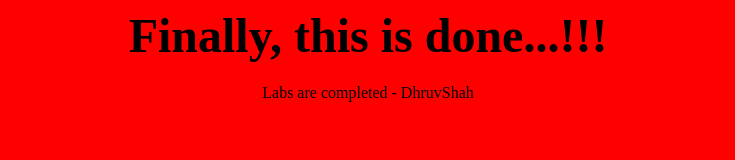
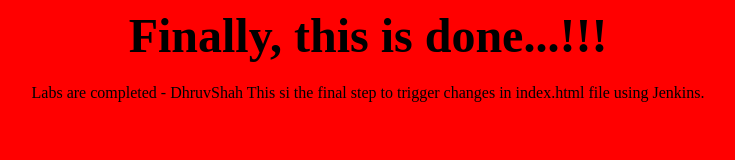
Before and after one commit to DhruvS0/DS-BG, a plain HTML site: page index.html in a window 1280 px wide. Shown: the whole page, without its empty margins (272-1007 px from the left). Drawn offline with Linux system fonts and the light colour scheme.

Commit message:
Update index.html

```diff
--- a/index.html
+++ b/index.html
@@ -3,6 +3,7 @@
     <center>
       <h1><font size=8>Finally, this is done...!!!</font></h1>
       <p1> Labs are completed - DhruvShah </p1>
+      <p1> This si the final step to trigger changes in index.html file using Jenkins. </p1>
     </center>
   </body>
 </html>
```
